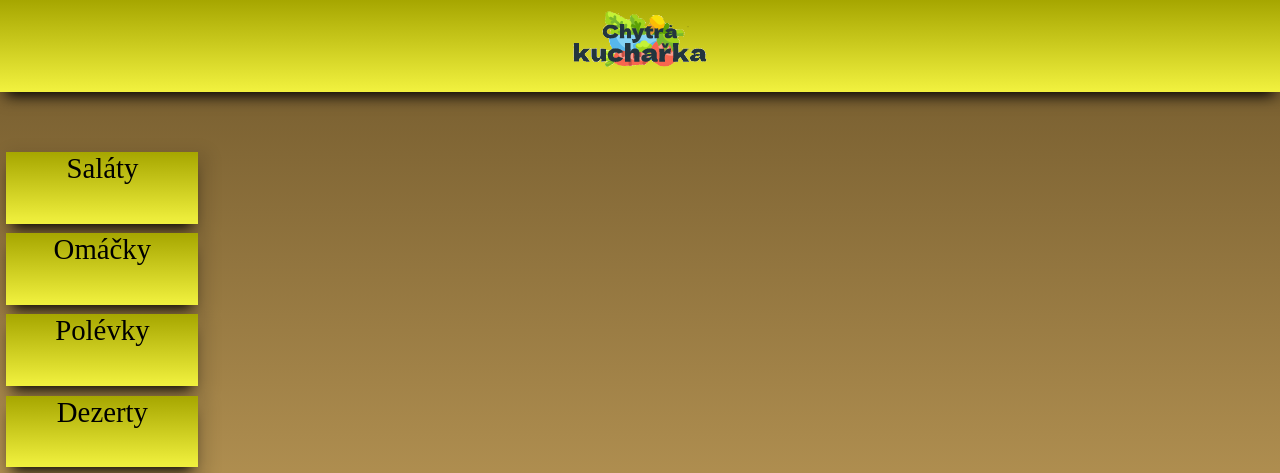
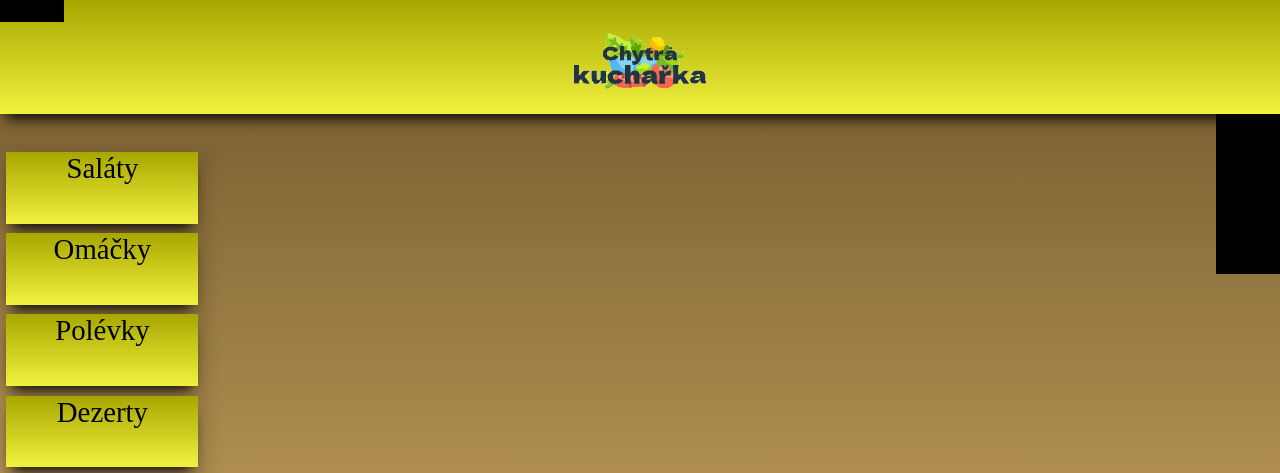
Before and after one commit to Luminarko/maturita, a PHP site: page /index.php?page=style in a window 1280 px wide. Shown: the top 473 px of the page. Run offline with PHP 8.4, Linux system fonts and the light colour scheme; data comes from the database, SQL or seed files in the repository; both versions use the stored data as it was after the commit; style sheets or scripts are compiled from the project's sources.

Commit message:
Add files via upload

```diff
--- a/DB/database.php
+++ b/DB/database.php
@@ -14,7 +14,7 @@ class Database{
         $this->hostname = "127.0.0.1";
         $this->database = "chytra_kucharka";
         $this->username = "root";
-        $this->password = "";
+        $this->password = "root";
         $this->port = "3306";
     }
     public function connect(){
@@ -23,6 +23,7 @@ class Database{
             echo "Failed to connect: ".mysqli_connect_error();
             exit();
         }
-        else return $this->conn;
+        mysqli_query($this->conn, "SET CHARACTER SET UTF8");
+        return $this->conn;
     }
 }
--- a/JS/script.js
+++ b/JS/script.js
@@ -2,15 +2,14 @@ var targetDiv = document.getElementById("checkboxes");
 var btn = document.getElementById("toggle");
 var body = document.getElementById("body");
 
-targetDiv.style.visibility = "hidden";
-function clear(){
-  document.getElementById("form").reset();
-};
+targetDiv.style.top = "-20em"
+targetDiv.style.position= "fixed"
+
 function toggle_filtr() {
-  if (targetDiv.style.visibility == "hidden") {
-    targetDiv.style.visibility = "visible";
+  if (targetDiv.style.top == "-20em") {
+    targetDiv.style.top = "10em"
   } else {
-    targetDiv.style.visibility = "hidden"
+    targetDiv.style.top = "-20em"
   }
 
 };
--- a/STYLE/style.scss
+++ b/STYLE/style.scss
@@ -14,7 +14,7 @@ header{
     background-image: linear-gradient(rgb(166, 166, 0), rgb(242, 242, 63));
     box-shadow: 0px 10px 13px -7px #000000, 5px 5px 15px 5px rgba(0,0,0,0.12);
     margin-bottom: 1%;
-    z-index: -1000;
+    z-index: 1000;
 }
 img:hover{
     cursor: pointer;
@@ -113,7 +113,17 @@ h1{
     margin: 2%;
 }
 .back_button{
+    width: 5%;
+    height: 20%;
+    background-color: black;
 }
 .back_button:hover{
     cursor: pointer;
 }
+.filtr_button{
+    width: 5%;
+    height: 20%;
+    background-color: black;
+    position: fixed;
+    right: 0%;
+}
--- a/index.php
+++ b/index.php
@@ -31,21 +31,20 @@
 </head>
 <body>
     <?php
-    echo "<header><img src='PICS/logo.png' onclick=\"location.href='?page=home'\"></header>";
+    echo "<header><div class='back_button' onclick=\"window.history.back()\">Zpět</div><img src='PICS/logo.png' onclick=\"location.href='?page=home'\"><div class='filtr_button' id='toggle' class='filtr' onclick='toggle_filtr()'>Filtr</div></header>";
     echo "<div class='kat_menu'>";
             foreach($kat_rows as $row){
                 echo "<div class='kat_button' onclick=\"location.href ='?page=$row[0]'\">$row[1]</div>";
             }
         echo "</div>";
     if($page == "home"){
-        echo "<div class='back_button' id='toggle' class='filtr' onclick='toggle_filtr()'>Filtr</button>";
         echo "<div id='checkboxes' class='checkboxes'><form class='form' id='form' method='POST' action=?page=filtr>";
         $i = 0;
         foreach($suroviny as $surovina){
             $i++;
             echo "<label for='$surovina'>$surovina</label><input id='$surovina' type='checkbox' name='$i' value='$surovina'></input>";
         }
-        echo "<input type='submit' onclick='clear()' value='Filtr'>";
+        echo "<div class='submit' type='submit' onclick='clear()' value='Filtr'></div>";
         echo "</form></div>";
         echo "<div class='body'>";
         echo "<div class='recept_list'>";
@@ -54,7 +53,6 @@
             }
     }
     if($page == "filtr"){
-        echo "<div class='back_button' onclick=\"window.history.back()\">Zpět</div>";
         $i = 1;
         if(!empty($_POST)){
             $query = "SELECT DISTINCT recept.nazev AS NÁZEV, recept.obrazek AS OBRAZEK FROM recept INNER JOIN recept_has_suroviny ON recept.id = recept_has_suroviny.recept_id INNER JOIN suroviny ON suroviny.id = recept_has_suroviny.suroviny_id WHERE suroviny.nazev = ";
@@ -77,7 +75,6 @@
         }
     }
     if(is_numeric($page)){
-        echo "<div class='back_button' onclick=\"window.history.back()\">Zpět</div>";
         echo "<div class='recept_list'>";
         $query = mysqli_query($conn, "SELECT DISTINCT nazev, obrazek FROM recept WHERE kategorie_id = $page");
         foreach($query as $recept_data){
@@ -85,7 +82,6 @@
         }
     }
     if($page == in_array($page,$nazev_recept)){
-        echo "<div class='back_button' onclick=\"window.history.back()\">Zpět</div>";
         $data = (new Recept_suroviny($conn, $page))->get_data();
         $query = mysqli_query($conn, "SELECT postup, casova_narocnost FROM recept WHERE nazev = '$page'");
         echo "<div class='recept_info'><h1>$page</h1>";
```
Also changed, not shown: DB/chytra_kucharka.sql (line endings or trailing spaces), STYLE/style.css (line endings or trailing spaces).
